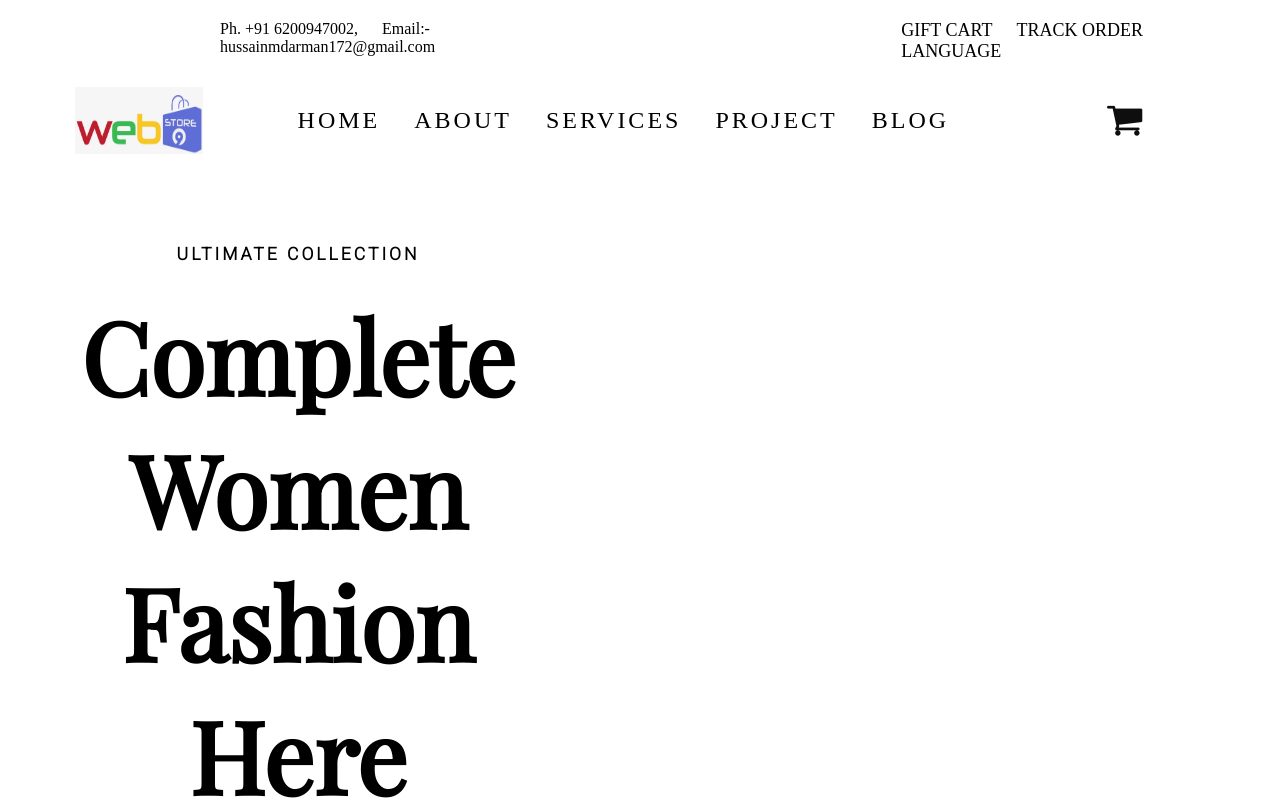
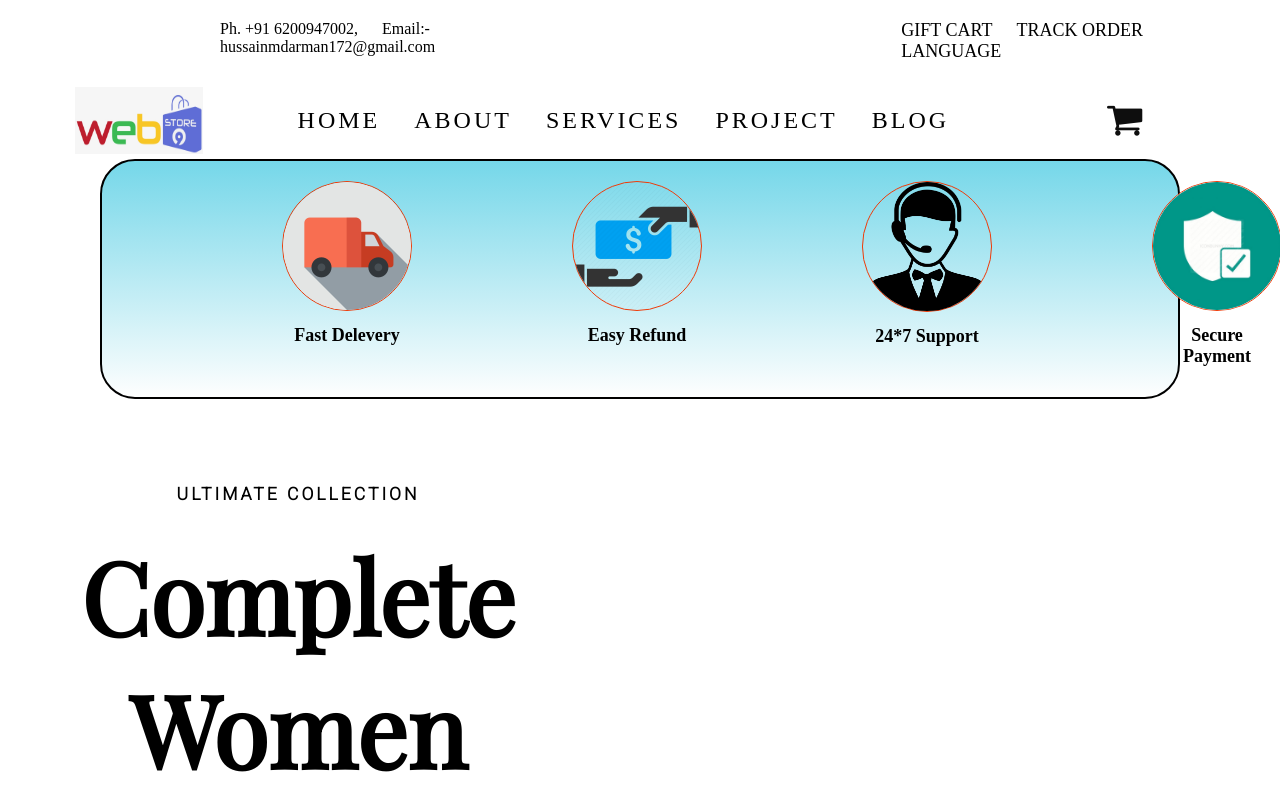
Before and after one commit to arman1664/ecommerce, a plain HTML site: page index.html in a window 1280 px wide. Shown: the top 800 px of the page. Drawn offline with nearby package versions, Linux system fonts and the light colour scheme.

Commit message:
Update index.html

```diff
--- a/index.html
+++ b/index.html
@@ -350,6 +350,29 @@
         </section>
     </header>
 
+    <section id="delevery">
+        <div class="services">
+            <img src="service1.jpg" alt="" class="services-img">
+            <div class="service-tag"><p>fast delevery</p></div>
+        </div>
+        <div class="services">
+            <img src="service2.jpg" alt="" class="services-img">
+            <div class="service-tag"><p>easy refund</p></div>
+
+        </div>
+        <div class="services">
+            <img src="service3.jpg" alt="" class="services-img">
+            <div class="service-tag"><p>24*7 support</p></div>
+
+        </div>
+        <div class="services">
+            <img src="service4.jpg" alt="" class="services-img">
+            <div class="service-tag"><p>Secure payment</p></div>
+
+        </div>
+    </section>
+
+
     <section id="fashionbanner">
         <div class="sale">
             <div class="offers">
```
